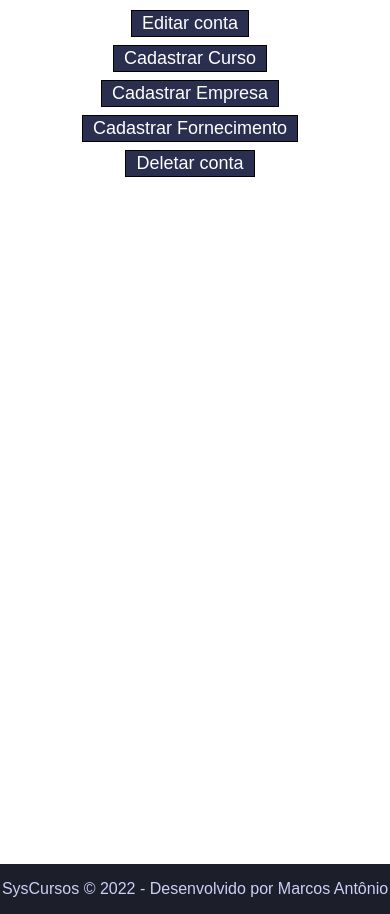
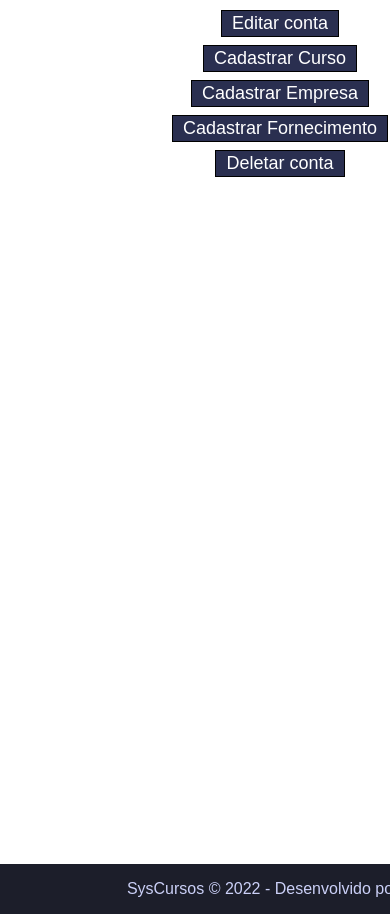
Before and after one commit to MarcosSilva13/SysCursos, a PHP site: page /Admin/configAdmin.php in a window 390 px wide; the page is wider, and only the part inside the window is pictured. Run offline with PHP 8.4, Linux system fonts and the light colour scheme; the visitor is signed in with stand-in values (Sample User, id 1).

Commit message:
ajuste responsividade

```diff
--- a/CSS/estilo.css
+++ b/CSS/estilo.css
@@ -192,6 +192,12 @@ footer {
     }
 }
 
+@media screen and (max-width: 640px) {
+    footer {
+        width: auto;
+    }
+}
+
 @media screen and (max-height: 500px) {
     body {
         overflow: visible;
--- a/CSS/menuStyle.css
+++ b/CSS/menuStyle.css
@@ -83,20 +83,32 @@ footer p {
     color: #CBD0F7;
 }
 
-@media screen and (max-width: 640px) and (min-width: 401px){
+@media screen and (max-width: 640px) {
+    header {
+        width: 620px;
+    }
+}
+
+@media screen and (max-width: 640px) {
+    footer {
+        width: 640px;
+    }
+}
+
+@media screen and (max-width: 400px) {
+    header {
+        width: 620px;
+    }
+}
+
+@media screen and (max-width: 300px) {
     header {
         width: 620px;
     }
 }
 
 @media screen and (max-width: 400px) {
-    header {
-        width: 501px;
+    main {
+        margin-right: -180px;
     }
 }
-
-@media screen and (max-width: 300px) {
-    header {
-        width: 451px;
-    }
-}
```
Also changed, not shown: view/formAddUser.php (line endings or trailing spaces).
